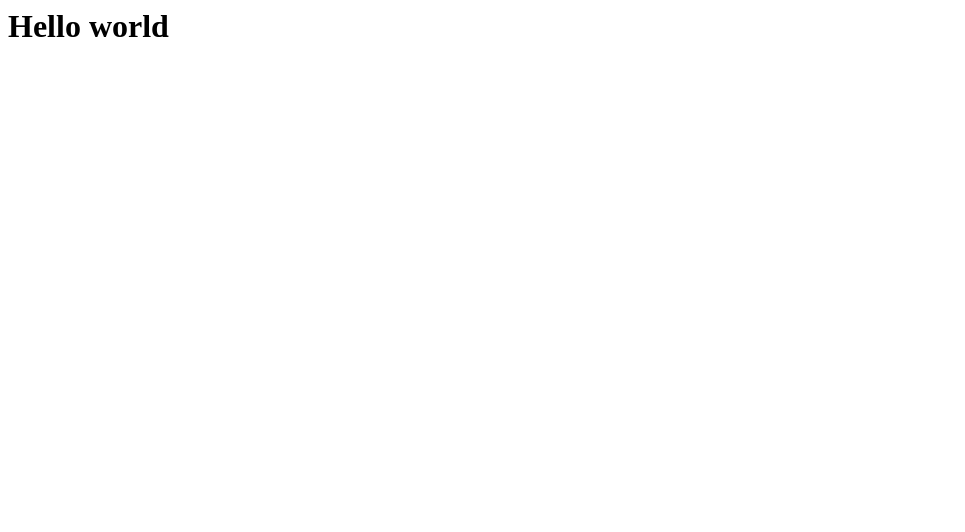
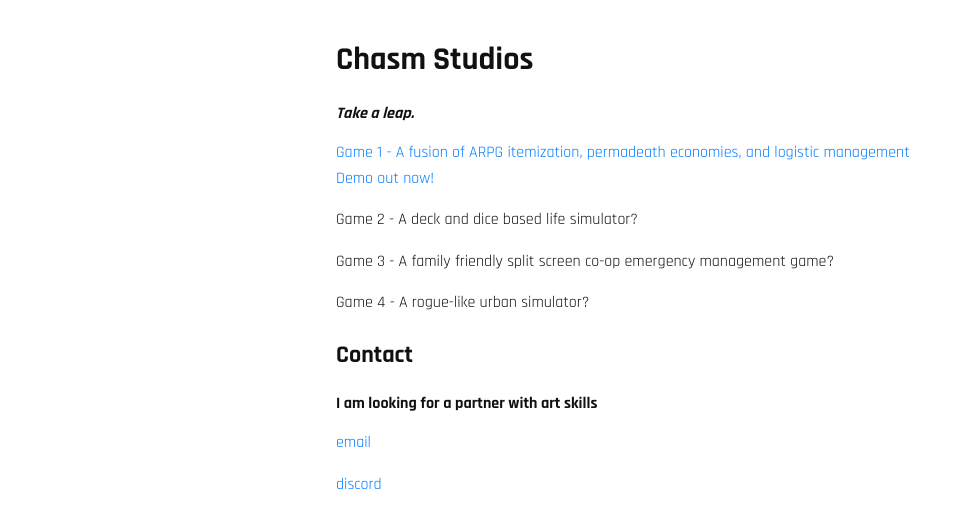
Before and after one commit to mikechasmstudios/mikechasmstudios.github.io, a plain HTML site: page index.html in a window 1280 px wide. Shown: the whole page, without its empty margins (0-965 px from the left). Drawn offline with Linux system fonts and the light colour scheme.

Commit message:
Make a webpage

```diff
--- a/index.html
+++ b/index.html
@@ -1,3 +1,93 @@
-<h1>
-Hello world
-</h1>
+<!DOCTYPE html>
+<html lang="en">
+	<head>
+		<meta charset="UTF-8">
+		<title>Chasm Studios</title>
+		<style>
+/* Reset some browser styles */
+		* {
+			box-sizing: border-box;
+			margin: 0;
+			padding: 0;
+		}
+
+		html {
+			font-size: 16px;
+			line-height: 1.6;
+			-webkit-font-smoothing: antialiased;
+			text-rendering: optimizeLegibility;
+		}
+
+		body {
+			font-family: 'Rajdhani', sans-serif;
+			padding: 1rem;
+			background-color: #fff;
+			color: #111;
+			max-width: 40rem; /* Comfortable reading width */
+			margin: auto;      /* Center horizontally */
+		}
+
+		h1, h2, h3, h4, h5, h6 {
+			margin-top: 1.5rem;
+			margin-bottom: 0.5rem;
+			line-height: 1.25;
+		}
+
+		p {
+			margin-bottom: 1rem;
+		}
+
+		a {
+			color: #007BFF;
+			text-decoration: none;
+		}
+
+		a:hover {
+			text-decoration: underline;
+		}
+
+		div {
+			margin-top : 16px;
+			margin-bottom: 16px;
+		}
+		</style>
+	</head>
+
+	<header>
+		<link rel="preconnect" href="https://fonts.googleapis.com">
+		<link rel="preconnect" href="https://fonts.gstatic.com" crossorigin>
+		<link href="https://fonts.googleapis.com/css2?family=Rajdhani:wght@300;400;500;600;700&family=Roboto:ital,wght@0,100..900;1,100..900&display=swap" rel="stylesheet">
+	</header>
+
+	<body>
+		<h1>
+			Chasm Studios
+		</h1>
+		<h4>
+			<i>Take a leap.</i>
+		</h4>
+
+		<div>
+			<div>
+				<a href="https://store.steampowered.com/app/3110700/Space_War_Economy_Idle/">Game 1 - A fusion of ARPG itemization, permadeath economies, and logistic management</a>
+				<a href="https://store.steampowered.com/app/3606200/Space_War_Economy_Idle_Demo/">Demo out now!</a>
+			</div>
+		</div>
+		<div>
+			<p>Game 2 - A deck and dice based life simulator?</p>
+		</div>
+		<p>Game 3 - A family friendly split screen co-op emergency management game?</p>
+		<div>
+		</div>
+		<div>
+			<p>Game 4 - A rogue-like urban simulator?</p>
+		</div>
+
+		<div>
+			<h2>Contact</h2>
+			<h4>I am looking for a partner with art skills</h4>
+			<div><a href="mailto:mike@chasmstudios.com">email</a></div>
+			<div><a href="discord:https://discord.gg/WPHvenvGeV">discord</a></div>
+		</div>
+	</body
+</html>
```
